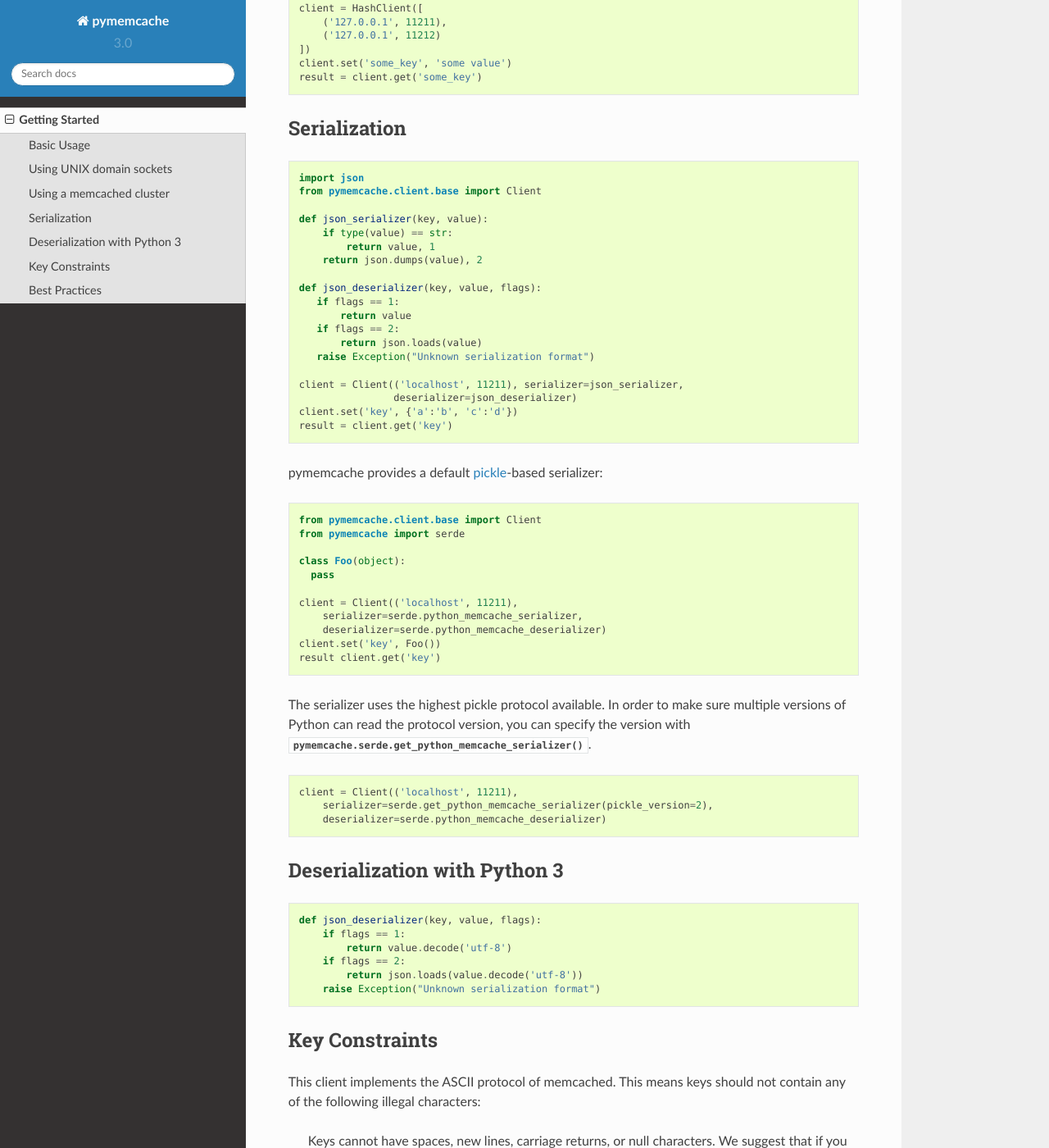
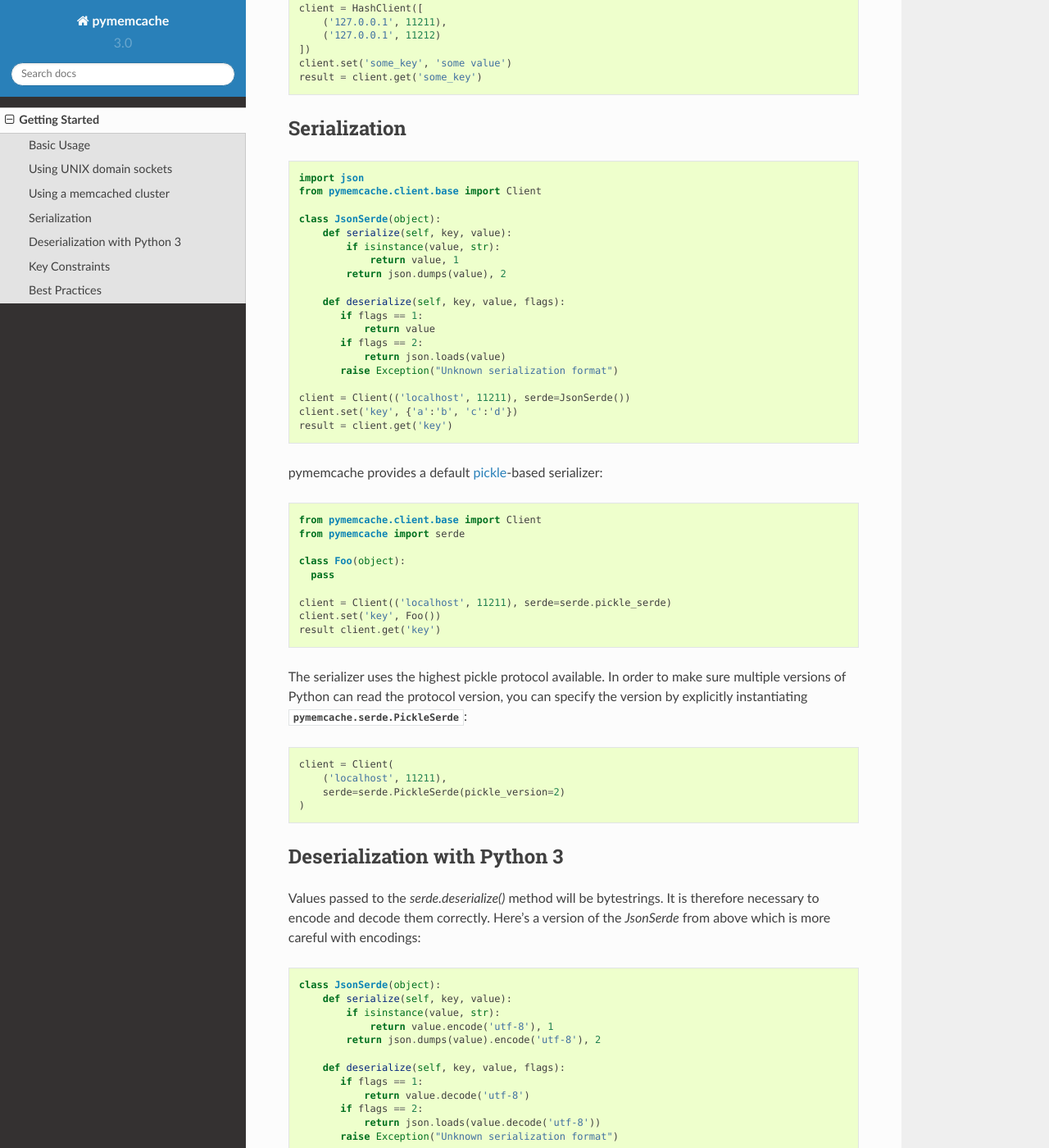
Before and after one commit to pinterest/pymemcache, a Sphinx documentation site: the page built from docs/getting_started.rst, in a window 1280 px wide and 1400 px high, scrolled down 800 px. Shown: the whole window at 82% size. Built offline with Sphinx 7.4.7 and the Read the Docs theme 2.0.0, drawn with Linux system fonts in a browser that asks for light colours; pages that are not in the unit, such as notebooks, are missing from menus; some of the changed text lies outside the part shown.

Commit message:
Change serialization interface to be an object (#245)
* Change serialization interface to be an object

Rather than passing separate serialization and deserialization methods
to a pymemcache client, pass an object implementing a very simple
two-method interface.

This is a rather significant breaking change and should be part of an
x.0.0 major release.

Resolves #56

As suggested in that issue, this is a cleaner interface, as there's no
sensible context in which you would provide only one of these two
methods and it should therefore be thought of as a
serialization/deserialization protocol.

Also adds a note to the documentation's Best Practices list that you
should use the built-in serializer object unless you have a reason to do
otherwise.

* Support "de/serializer" in addition to "serde"

In order to support older client usage in addition to the new
serialization object (protocol), restore the "serializer" and
"deserializer" arguments to the Client classes.
These are marked as deprecated and will be automatically wrapped into a
small "serde" object.

In order to make the various object names more distinguishable and more
informative, the built-in default serializer is now called
"python_memcache_pickle_serde"

Additionally, default client.serde to a "no-op serializer".
This object does no transforms on the data. By putting this in place, we
can skip some conditionals in the code around presence or absence of a
serializer and therefore simplify internally (at the cost of an extra,
unnecessary, functional call in some cases).

It also simplifies logic around the handling of flags because we are now
*guaranteed* the presence of a serializer object which returns some
flags. i.e. "default flags" are no longer the responsibility of the
various serializer usage sites.
This is done carefully to ensure that passing a `serializer` without a
`deserializer` is respected.

```diff
--- a/ChangeLog.rst
+++ b/ChangeLog.rst
@@ -6,6 +6,12 @@
 
 * Validate integer inputs for ``expire``, ``delay``, ``incr``, ``decr``, and
   ``memlimit`` -- non-integer values now raise ``MemcacheIllegalInputError``
+
+* The serialization API has been reworked. Instead of consuming a serializer
+  and deserializer as separate arguments, client objects now expect an argument
+  `serde` to be an object which implements `serialize` and `deserialize`
+  as methods. (`serialize` and `deserialize` are still supported but considered
+  deprecated)
 
 New in version 2.2.2
 --------------------
--- a/README.rst
+++ b/README.rst
@@ -126,6 +126,7 @@
 * `Nicholas Charriere <https://github.com/nichochar>`_
 * `Joe Gordon <https://github.com/jogo>`_
 * `Jon Parise <https://github.com/jparise>`_
+* `Stephen Rosen <https://github.com/sirosen>`_
 
 We're Hiring!
 =============
--- a/docs/getting_started.rst
+++ b/docs/getting_started.rst
@@ -49,20 +49,20 @@
      import json
      from pymemcache.client.base import Client
 
-     def json_serializer(key, value):
-         if type(value) == str:
-             return value, 1
-         return json.dumps(value), 2
+     class JsonSerde(object):
+         def serialize(self, key, value):
+             if isinstance(value, str):
+                 return value, 1
+             return json.dumps(value), 2
 
-     def json_deserializer(key, value, flags):
-        if flags == 1:
-            return value
-        if flags == 2:
-            return json.loads(value)
-        raise Exception("Unknown serialization format")
+         def deserialize(self, key, value, flags):
+            if flags == 1:
+                return value
+            if flags == 2:
+                return json.loads(value)
+            raise Exception("Unknown serialization format")
 
-     client = Client(('localhost', 11211), serializer=json_serializer,
-                     deserializer=json_deserializer)
+     client = Client(('localhost', 11211), serde=JsonSerde())
      client.set('key', {'a':'b', 'c':'d'})
      result = client.get('key')
 
@@ -77,34 +77,44 @@
     class Foo(object):
       pass
 
-    client = Client(('localhost', 11211),
-        serializer=serde.python_memcache_serializer,
-        deserializer=serde.python_memcache_deserializer)
+    client = Client(('localhost', 11211), serde=serde.pickle_serde)
     client.set('key', Foo())
     result client.get('key')
 
 The serializer uses the highest pickle protocol available. In order to make
 sure multiple versions of Python can read the protocol version, you can specify
-the version with :func:`pymemcache.serde.get_python_memcache_serializer`.
+the version by explicitly instantiating :class:`pymemcache.serde.PickleSerde`:
 
 .. code-block:: python
 
-    client = Client(('localhost', 11211),
-        serializer=serde.get_python_memcache_serializer(pickle_version=2),
-        deserializer=serde.python_memcache_deserializer)
+    client = Client(
+        ('localhost', 11211),
+        serde=serde.PickleSerde(pickle_version=2)
+    )
 
 
 Deserialization with Python 3
 -----------------------------
 
+Values passed to the `serde.deserialize()` method will be bytestrings. It is
+therefore necessary to encode and decode them correctly. Here's a version of
+the `JsonSerde` from above which is more careful with encodings:
+
 .. code-block:: python
 
-    def json_deserializer(key, value, flags):
-        if flags == 1:
-            return value.decode('utf-8')
-        if flags == 2:
-            return json.loads(value.decode('utf-8'))
-        raise Exception("Unknown serialization format")
+     class JsonSerde(object):
+         def serialize(self, key, value):
+             if isinstance(value, str):
+                 return value.encode('utf-8'), 1
+             return json.dumps(value).encode('utf-8'), 2
+
+         def deserialize(self, key, value, flags):
+            if flags == 1:
+                return value.decode('utf-8')
+            if flags == 2:
+                return json.loads(value.decode('utf-8'))
+            raise Exception("Unknown serialization format")
+
 
 Key Constraints
 ---------------
@@ -140,6 +150,8 @@
    errors, from killing your web requests. Do not use this flag if you need to
    know about errors from memcache, and make sure you have some other way to
    detect memcache server failures.
+ - Unless you have a known reason to do otherwise, use the provided serializer
+   in `pymemcache.serde.pickle_serde` for any de/serialization of objects.
 
 .. WARNING::
 
```
Also changed, not shown: 7 other files.
